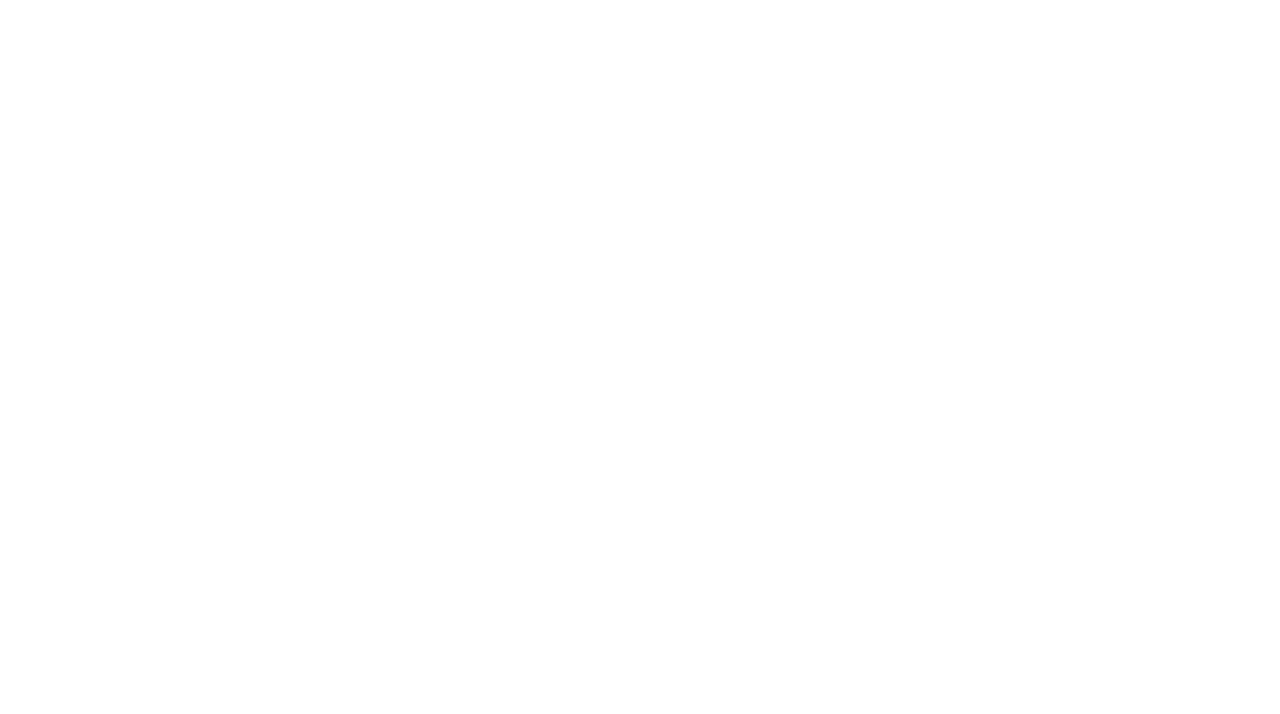
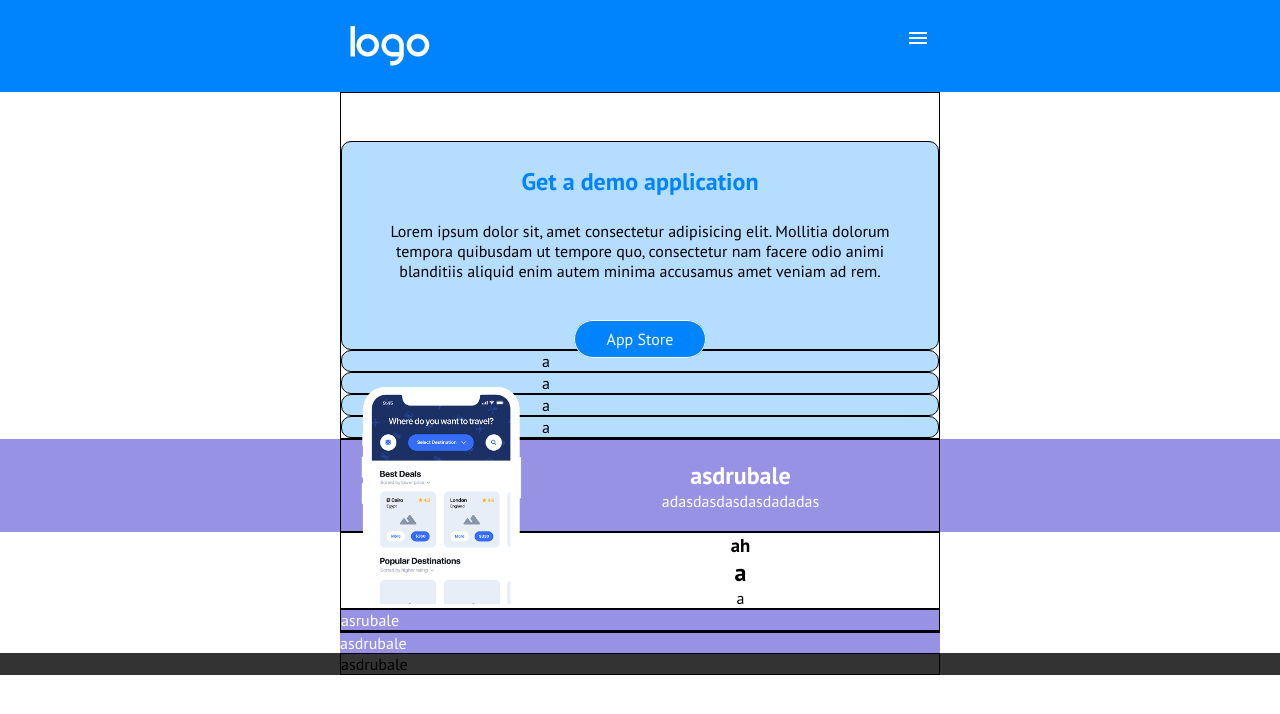
Before and after one commit to MicheleBenaco/htmlcss-responsive-layout, a plain HTML site: page index.html in a window 1280 px wide. Drawn offline with nearby package versions, Linux system fonts and the light colour scheme.

Commit message:
prima cards

```diff
--- a/index.html
+++ b/index.html
@@ -7,10 +7,118 @@
     <link rel="preconnect" href="https://fonts.googleapis.com">
     <link rel="preconnect" href="https://fonts.gstatic.com" crossorigin>
     <link href="https://fonts.googleapis.com/css2?family=PT+Sans:ital,wght@0,400;0,700;1,400&display=swap" rel="stylesheet">
+    <link rel="stylesheet" href="https://fonts.googleapis.com/css2?family=Material+Symbols+Outlined:opsz,wght,FILL,GRAD@20..48,100..700,0..1,-50..200" />
     <link rel="stylesheet" href="./style/style.css">
-    <title>Document</title>
+    <title>Pagina Responsive</title>
 </head>
 <body>
+    <!-- header -->
+    <header>
+        <div class="d-flex-menu conteiner fixed">
+            <img src="/img/logo.png" alt="">
+
+                 <span class="material-symbols-outlined">
+                menu
+                </span>
+        </div>
+        <!-- nav bar visualizzabile da desktop -->
+        <nav>
+            <ul>
+                <li> <a href="">Planning</a></li>
+                <li> <a href="">Testimonials</a></li>
+                <li> <a href="">Features</a></li>
+                <li> <a href="">About us </a></li>
+                <li> <a href="">Get Started</a></li>
+
+            </ul>
+        </nav>
+
+    </header>
+    <!-- main  -->
+    <main>
+        <!-- sezione1 -->
+        <section class="conteiner debug cont-cards">
+            <div class="card debug text-aling">
+                <h2 class="card-h2"> Get a demo application</h2>
+                <p>Lorem ipsum dolor sit, amet consectetur adipisicing elit. Mollitia dolorum tempora quibusdam ut tempore quo, consectetur nam facere odio animi blanditiis aliquid enim autem minima accusamus amet veniam ad rem.</p>
+                <a class="button1" href=""> App Store</a>
+                <div class=>
+                    <img src="./img/phone.png" alt="" class="img-phone">
+                </div>
+
+
+            </div>
+            <div class="card debug">
+                a
+            </div>
+            <div class="card debug">
+                a
+            </div>
+            <div class="card debug">
+                a
+            </div>
+            <div class="card debug">
+                a
+            </div>
+
+        </section>
+        <!-- sezione2 versione grande: dyspaly flex e probile float -->
+        <section class="bg-pink">
+            <div class=" conteiner debug text-aling">
+                    <div>
+                        <img src="" alt="">
+                    </div>
+                    <h2>asdrubale</h2>
+                    <p>adasdasdasdasdadadas</p>
+                <div>
+                    <img src="" alt="">
+                </div>
+            </div>
+
+        </section>
+        <!-- sezione3 -->
+        <section >
+            <div class=" conteiner debug text-aling">
+                <div>
+                    <h3>ah</h3>
+                    <h2>a</h2>
+                    <p>a</p>
+                </div>
+
+
+            </div>
+
+        </section>
+        <!-- sezione4 -->
+        <section>
+            <div class="conteiner debug bg-pink">
+                asrubale
+            </div>
+        </section>
+        <!-- sezione5 -->
+        <section>
+            <div class="conteiner debug">
+
+            </div>
+        </section>
+        <!-- sezione6 -->
+        <section>
+            <div class=" conteiner bg-pink">
+                asdrubale
+
+            </div>
+        </section>
+
+    </main>
+
+    <!-- footer -->
+    <footer>
+        <div class="conteiner debug " >
+            asdrubale
+
+        </div>
+
+    </footer>
 
 </body>
 </html>
--- a/style/style.css
+++ b/style/style.css
@@ -1,3 +1,4 @@
+/* UTILITY */
 *{
     margin: 0;
     padding: 0;
@@ -18,3 +19,101 @@ body{
     --white:rgb(255, 255, 255);
 
 }
+.debug{
+    border: 1px solid black;
+}
+.d-flex{
+    display: flex;
+}
+
+.conteiner{
+    max-width:600px;
+    margin: 0 auto;
+
+}
+
+.text-aling{
+    text-align: center ;
+}
+
+a{
+    text-decoration: none;
+}
+
+
+/* header */
+header{
+    background-color: var(--blue);
+    color: var(--white);
+    padding: 1rem 2rem ;
+}
+.d-flex-menu{
+    display: flex;
+    justify-content: space-between;
+    margin: 0 auto;
+    text-align: center;
+    padding: 10px;
+    position: sticky;
+    z-index: 1000;
+}
+
+nav{
+    display: none;
+}
+
+
+/* main */
+
+/* sezione1 */
+.cont-cards{
+    padding-top:3em;
+}
+
+.card{
+    background-color: var(--lightblue);
+    border-radius: 10px;
+}
+
+.card-h2{
+    color: var(--blue);
+    padding: 1em;
+}
+.card p{
+    padding-left: 2em;
+    padding-right: 2em;
+    padding-bottom: 3em;
+}
+
+.button1{
+    margin-top: 5rem;
+    border: 1px solid ;
+    background-color: var(--blue);
+    color: white;
+    border-radius: 30px;
+    padding: 0.5rem;
+    padding-left: 2em;
+    padding-right: 2em;
+
+}
+
+/* card1 */
+.img-phone{
+    float: inline-start;
+    width: 200px;
+    margin-top: 2em;
+}
+
+
+
+
+
+.bg-pink{
+    background-color: var(--pink);
+    color: var(--white);
+}
+
+/* footer */
+
+footer{
+    background-color: var(--lightblack);
+}
```
